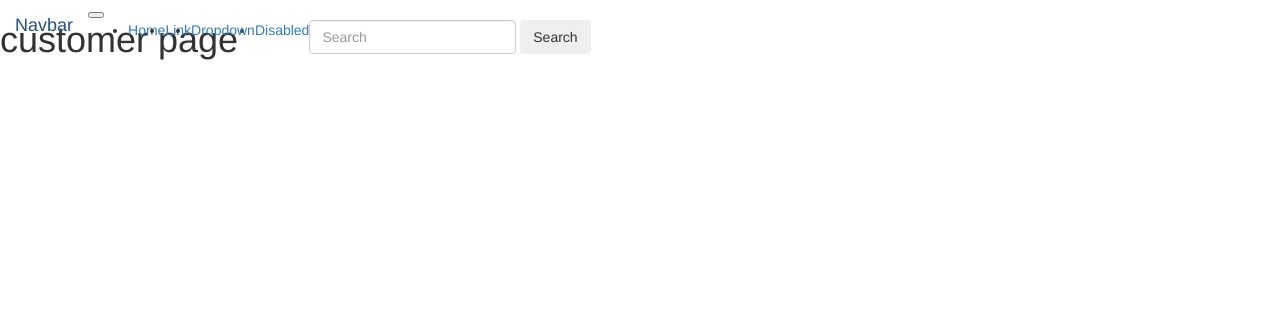
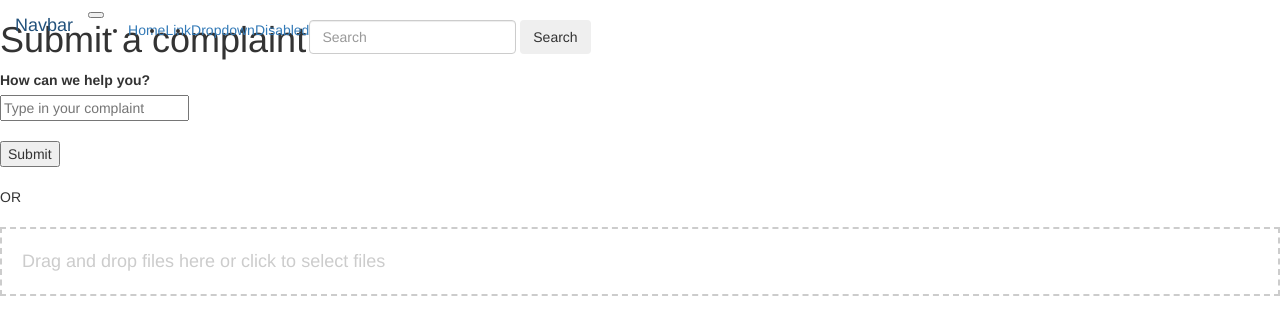
Before and after one commit to bhargav-m01/FT2-Reboot, a Flask app: page /customer in a window 1280 px wide. Shown: the top 335 px of the page. Run offline with Flask 3, Linux system fonts and the light colour scheme; some libraries are stand-ins or nearby versions.

Commit message:
Updated FE customer page

```diff
--- a/Sampson/templates/customer.html
+++ b/Sampson/templates/customer.html
@@ -1,5 +1,65 @@
 {% extends "base.html" %}
 {% block content %}
 {{ super() }}
-<h1> customer page</h1>
+<h1> Submit a complaint </h1>
+<form action="/action_page.php">
+    <label for="complaintbox">How can we help you?</label><br>
+    <input type="text" id="complaint" name="complaintbox" placeholder="Type in your complaint"><br>
+    <br>
+    <input type="submit" value="Submit">
+  </form>
+<br>
+OR
+<br>
+<br>
+  <head>
+    <title>Drag and Drop Upload</title>
+    <style>
+      .drop-zone {
+        border: 2px dashed #ccc;
+        padding: 20px;
+        text-align: left;
+        font-size: 18px;
+        color: #ccc;
+      }
+
+      .drop-zone.hover {
+        border-color: #333;
+        color: #333;
+      }
+    </style>
+  </head>
+  <body>
+    <div class="drop-zone" id="drop-zone">
+      Drag and drop files here or click to select files
+    </div>
+
+    <script>
+      const dropZone = document.getElementById('drop-zone');
+
+      dropZone.addEventListener('dragover', (event) => {
+        event.preventDefault();
+        dropZone.classList.add('hover');
+      });
+
+      dropZone.addEventListener('dragleave', () => {
+        dropZone.classList.remove('hover');
+      });
+
+      dropZone.addEventListener('drop', (event) => {
+        event.preventDefault();
+        dropZone.classList.remove('hover');
+        const files = event.dataTransfer.files;
+        handleFiles(files);
+      });
+
+      function handleFiles(files) {
+        for (const file of files) {
+          console.log(file.name);
+          // Do something with the file, like upload it to the server
+        }
+      }
+    </script>
+  </body>
+
 {% endblock content %}
```
Also changed, not shown: 16 other files.
